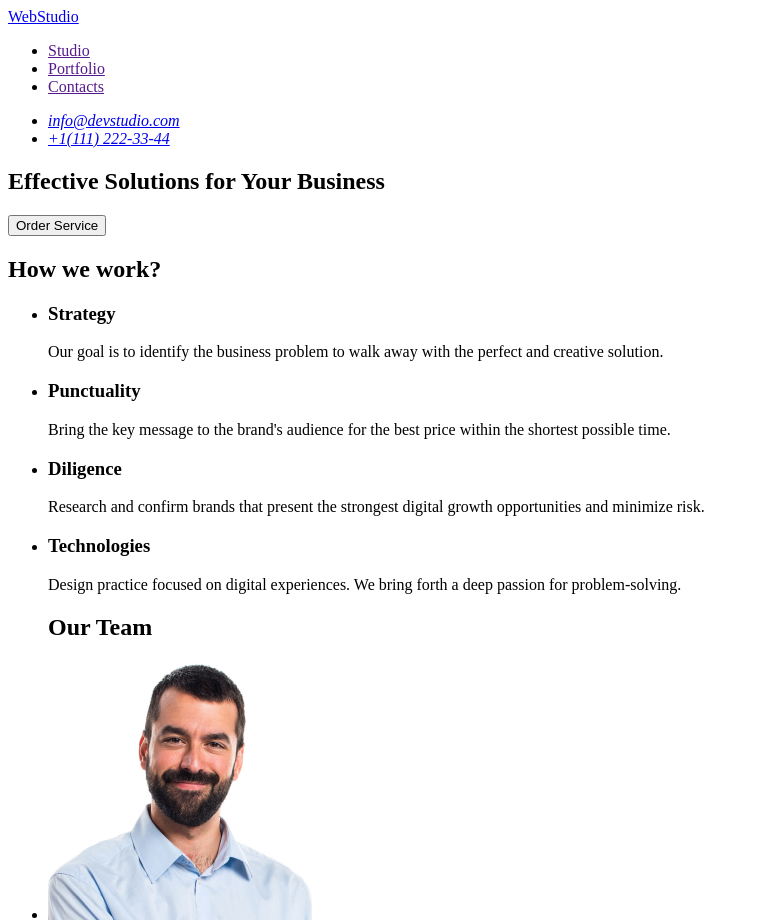
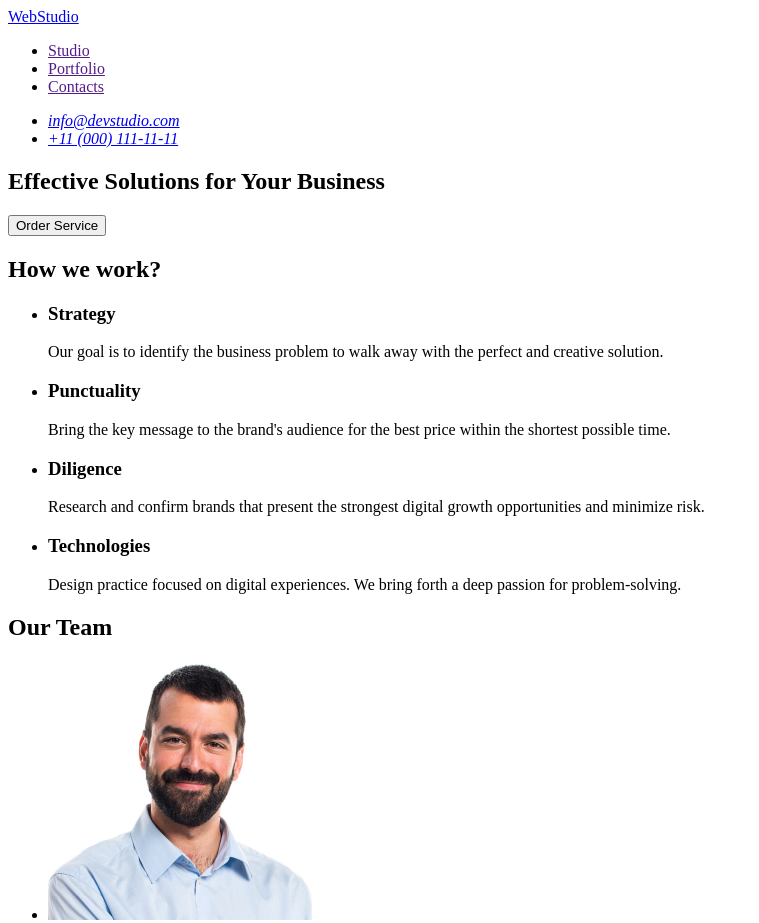
Before and after one commit to gorisgor/goit-markup-hw-01, a plain HTML site: page index.html in a window 1280 px wide. Shown: the top 923 px of the page, without its empty margins (0-759 px from the left). Drawn offline with Linux system fonts and the light colour scheme.

Commit message:
Update index.html

```diff
--- a/index.html
+++ b/index.html
@@ -31,7 +31,7 @@
               </a>
             </li>
             <li>
-              <a href="tel:+11112223344">+1(111) 222-33-44
+              <a href="tel:+110001111111">+11 (000) 111-11-11
               </a>
             </li>
           </ul>
@@ -72,15 +72,15 @@
       </ul>
     </section>
     <section>
+      <h2>Our Team</h2>
       <ul>
-        <h2>Our Team</h2>
         <li>
           <img src="./images/mark.jpg" alt="mark guerrero" width="264"/>
           <h3>Mark Guerrero</h3>
           <p>Product Designer</p>
         </li>
         <li>
-        <img src="./images/tom.jpg" alt="tom ford" width="264"/>
+          <img src="./images/tom.jpg" alt="tom ford" width="264"/>
           <h3>Tom Ford</h3>
           <p>Frontend Developer</p>
         </li>
```
